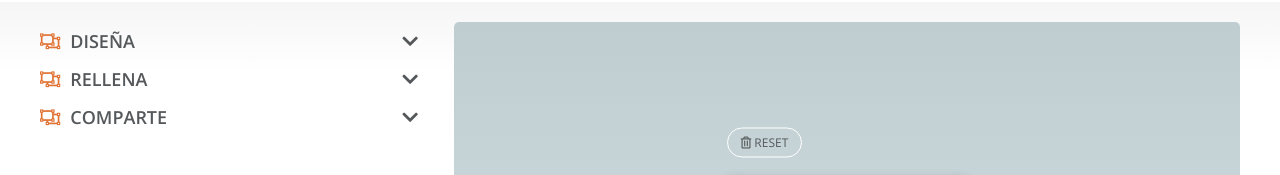
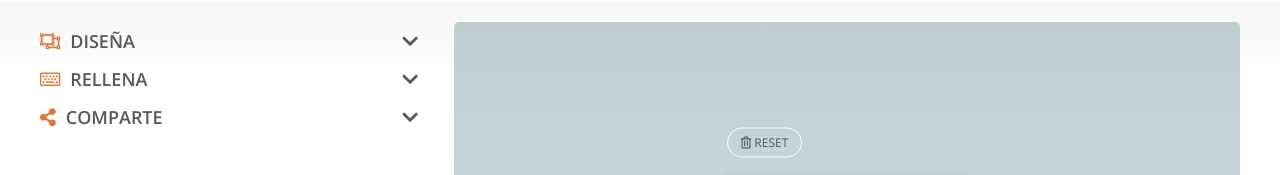
Before and after one commit to Adalab/project-promo-i-module-3-team-1-afternoon, a React (Create React App) app: page / in a window 1280 px wide. Shown: the part 908-1083 px from the top of the page. Built offline with nearby package versions, Linux system fonts and the light colour scheme.

Commit message:
repair-icon-collapsables

```diff
--- a/src/components/FormList.js
+++ b/src/components/FormList.js
@@ -22,6 +22,7 @@ class FormList extends React.Component {
                             handleCollapse={this.props.handleCollapse}
                             id = 'collapse-1'
                             activePanel = {this.props.activePanel}
+                            icon = 'form__icon far fa-object-ungroup'
           >
             {/* <h2 className="form__title"><i className="form__icon far fa-object-ungroup"></i>Diseña</h2> */}
             <Design />
@@ -31,6 +32,7 @@ class FormList extends React.Component {
                             handleCollapse={this.props.handleCollapse}
                             id = 'collapse-2'
                             activePanel = {this.props.activePanel}
+                            icon = 'form__icon far fa-keyboard'
           >
             {/* <h2 className="form__title"><i className="form__icon far fa-keyboard"></i>Rellena</h2> <button className="form__arrow--fill" aria-label="Desplegar"><i className="fas fa-chevron-down"></i></button> */}
             <Fill />
@@ -40,6 +42,7 @@ class FormList extends React.Component {
                           handleCollapse={this.props.handleCollapse}
                           id = 'collapse-3'
                           activePanel = {this.props.activePanel}
+                          icon = 'form__icon fas fa-share-alt'
         >
             {/* <h2 className="form__title"><i className="form__icon fas fa-share-alt"></i>Comparte</h2> <button className="form__arrow--fill" aria-label="Desplegar"><i className="fas fa-chevron-down"></i></button> */}
             <Share/>
--- a/src/components/collapsables/CollapsableItem.js
+++ b/src/components/collapsables/CollapsableItem.js
@@ -17,7 +17,7 @@ class CollapsableItem extends React.Component {
         return (
            <div className="Collapsable__container">
                 <div id={this.props.id} className="collapseTitle" onClick={this.handleCLick}>
-                    <h2 className="form__title"><i className="form__icon far fa-object-ungroup"></i>{this.props.collapsableTitle}</h2>
+                    <h2 className="form__title"><i className={this.props.icon}></i>{this.props.collapsableTitle}</h2>
                     <button className="form__arrow--design" aria-label="Desplegar"><i className="fas fa-chevron-down"></i></button>
                 </div>
                 <div className={`newHidden ${this.props.activePanel === this.props.id ? "active" : ""}`}>
```
